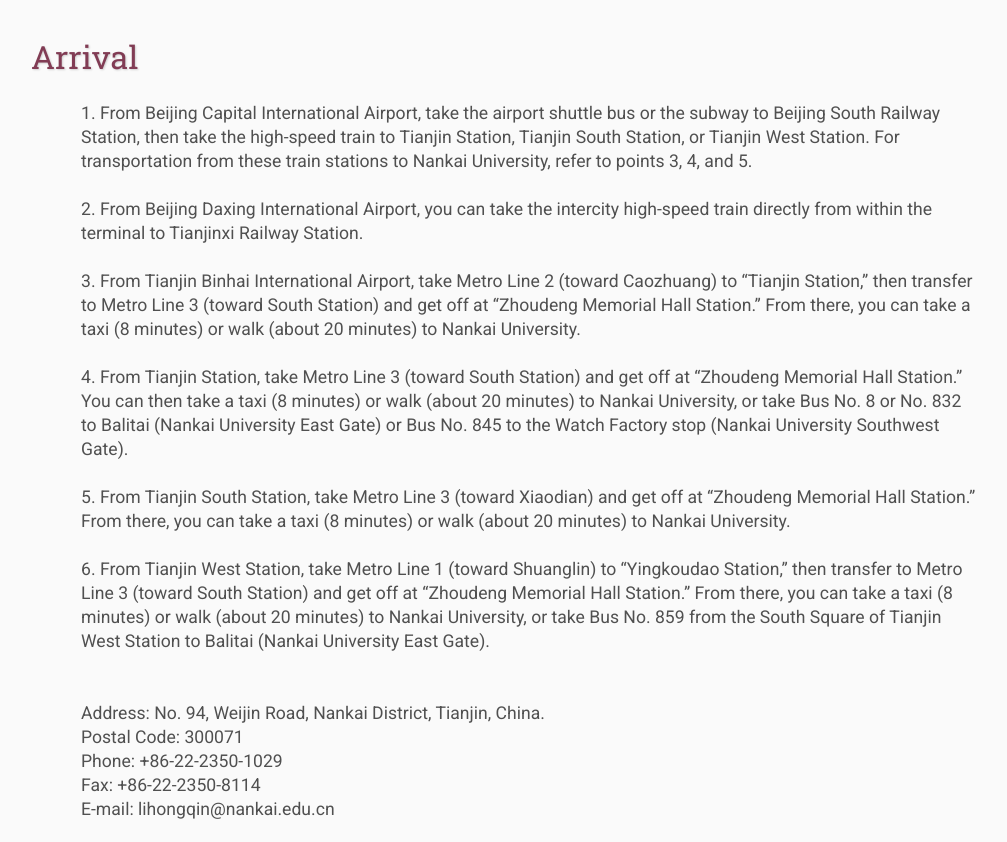
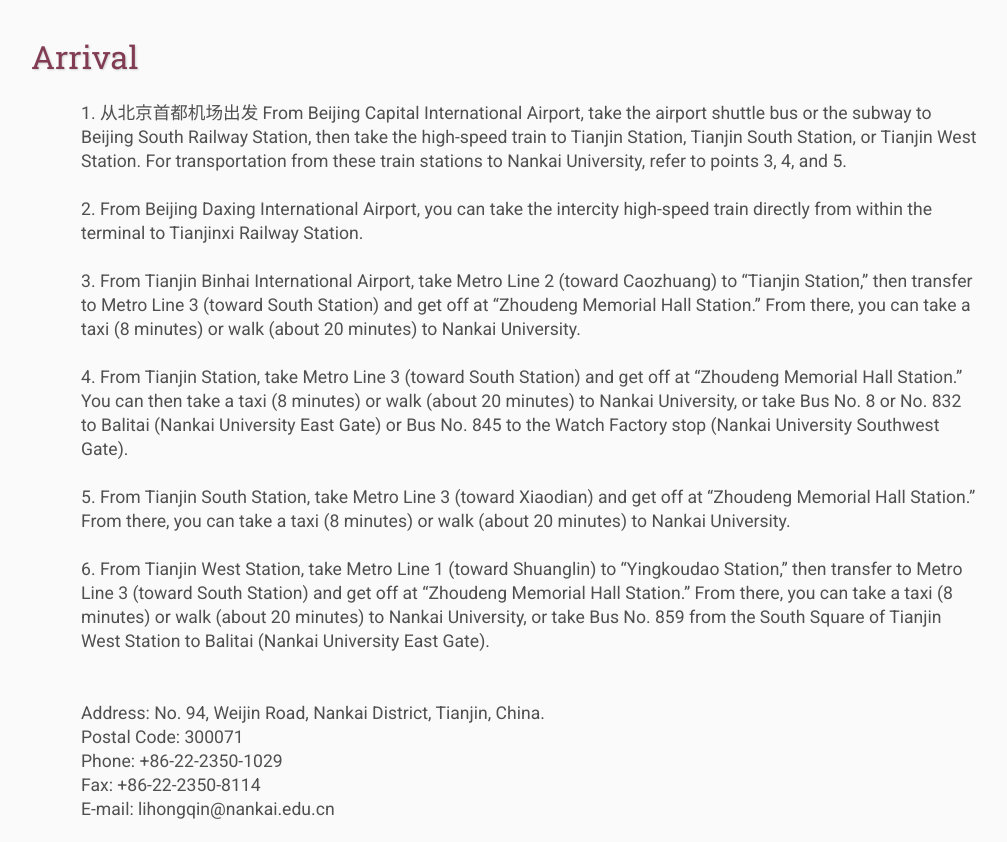
Before and after one commit to ICOTRT2024/ICOTRT2024.github.io, a plain HTML site: page directions/index.html in a window 1280 px wide. Shown: the part 745-1587 px from the top of the page, without its empty margins (109-1116 px from the left). Drawn offline with Linux system fonts and the light colour scheme; files that its build step writes are made by us from their sources; grey boxes are pictures that could not be loaded.

Commit message:
add chinese

```diff
--- a/assets/main.css
+++ b/assets/main.css
@@ -30,7 +30,7 @@ body{
     background-attachment: fixed;
     color: #505050;
     text-align:left;
-    font-family:'Roboto',sans-serif;
+    font-family:'Roboto',"SimSun", "STSong",sans-serif;
     font-size:1em;
     line-height:1.5em;
     margin: 60px auto;
--- a/directions/index.html
+++ b/directions/index.html
@@ -55,8 +55,10 @@
     </p>
 
     <h2>Arrival</h2>
-    <p>
-        1. From Beijing Capital International Airport, take the airport shuttle bus or the subway to Beijing South Railway Station, then take the high-speed train to Tianjin Station, Tianjin South Station, or Tianjin West Station. For transportation from these train stations to Nankai University, refer to points 3, 4, and 5.
+    <p >
+        1. 从北京首都机场出发
+
+        From Beijing Capital International Airport, take the airport shuttle bus or the subway to Beijing South Railway Station, then take the high-speed train to Tianjin Station, Tianjin South Station, or Tianjin West Station. For transportation from these train stations to Nankai University, refer to points 3, 4, and 5.
 <br>
 <br>
 2. From Beijing Daxing International Airport, you can take the intercity high-speed train directly from within the terminal to Tianjinxi Railway Station.
```
Also changed, not shown: 1 other file.
